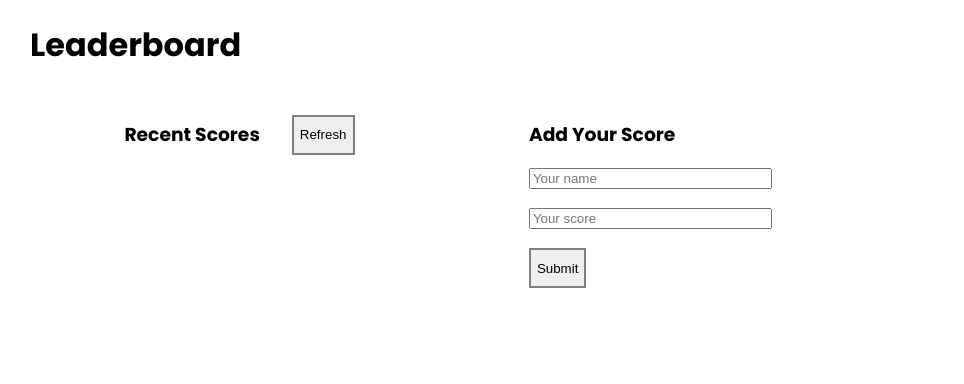
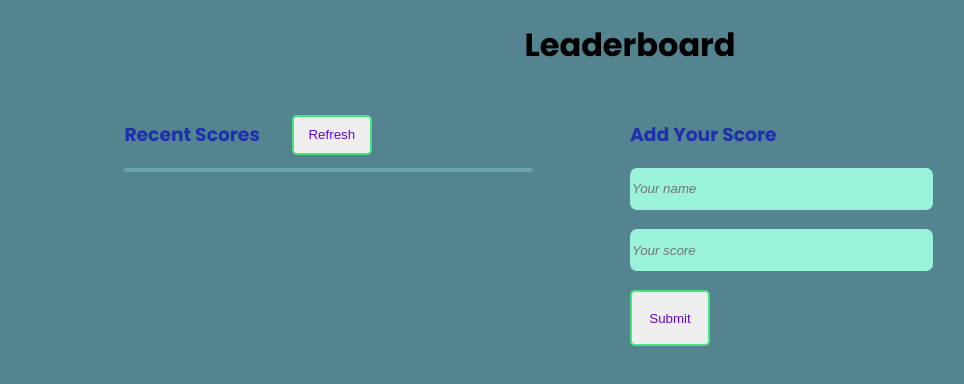
Before and after one commit to marvin-nyalik/Leaderboard, a website built with webpack: page src/index.html in a window 1280 px wide. Shown: the whole page, without its empty margins (10-974 px from the left). Built offline with nearby package versions, Linux system fonts and the light colour scheme; no server answers.

Commit message:
Add final styling to product

```diff
--- a/src/style.css
+++ b/src/style.css
@@ -2,22 +2,49 @@
 
 body {
   font-family: poppins, Arial, Helvetica, sans-serif;
+  background-color: #53848f;
 }
 
 .showcase {
   display: flex;
   width: 80%;
   margin: 2rem auto;
+  color: #fefefe;
+}
+
+h3{
+  color: #1f30ad;
 }
 
 h1 {
-  margin-left: 2rem;
+  color: #000;
+  display: flex;
+  justify-content: center;
 }
 
 .recent-scores {
   display: flex;
   flex-direction: column;
-  width: 40%;
+  width: 50%;
+}
+
+#refresh {
+  color: #6108d4;
+  border: 2px solid #43e67c;
+  border-radius: 5px;
+  width: 5rem;
+  height: 5vh;
+  transition: 1sec ease-in-out;
+}
+
+#refresh:hover {
+  transform: scale(0.95);
+}
+
+#refresh:active {
+  background-color: #430675;
+  color: white;
+  border-color: #d40fc0;
 }
 
 .refresh {
@@ -34,6 +61,12 @@ h1 {
   align-items: center;
 }
 
+.scores-table {
+  width: 80%;
+  border-radius: 10px;
+  border: 2px solid rgb(153, 242, 217, 0.3);
+}
+
 .scores-list {
   list-style-type: none;
   display: flex;
@@ -46,12 +79,31 @@ h1 {
   margin-bottom: 0.5rem;
 }
 
-.scores-list:nth-child(even) {
-  background-color: grey;
+.list-item {
+  display: flex;
+  font-size: 20px;
+  justify-content: flex-start;
+  background: #529e8e;
+  border-radius: 5px;
+  color: #fefefe;
+}
+
+.user-name {
+  flex: 2;
+  margin-left: 0.3rem;
+  color: rgb(31, 48, 173, 0.9);
+  font-weight: 600;
+}
+
+.user-score {
+  flex: 1;
+  font-weight: 500;
+  color: rgba(21, 43, 208, 0.98);
+  font-weight: 600;
 }
 
 .new-score {
-  width: 40%;
+  width: 50%;
   display: flex;
   flex-direction: column;
 }
@@ -64,6 +116,15 @@ h1 {
 
 form input {
   margin-bottom: 1.2rem;
+  outline: none;
+  background: #99f2d9;
+  border: none;
+  height: 5vh;
+  border-radius: 7px;
+}
+
+form input::placeholder {
+  font-style: italic;
 }
 
 form button {
@@ -89,3 +150,22 @@ form button {
   margin: 20px 0;
   border: 2px solid grey;
 }
+
+#submitScore {
+  color: #6108d4;
+  border: 2px solid #43e67c;
+  border-radius: 5px;
+  width: 5rem;
+  height: 7vh;
+  transition: 1sec ease-in-out;
+}
+
+#submitScore:hover {
+  transform: scale(0.95);
+}
+
+#submitScore:active {
+  background-color: #430675;
+  color: white;
+  border-color: #d40fc0;
+}
```
